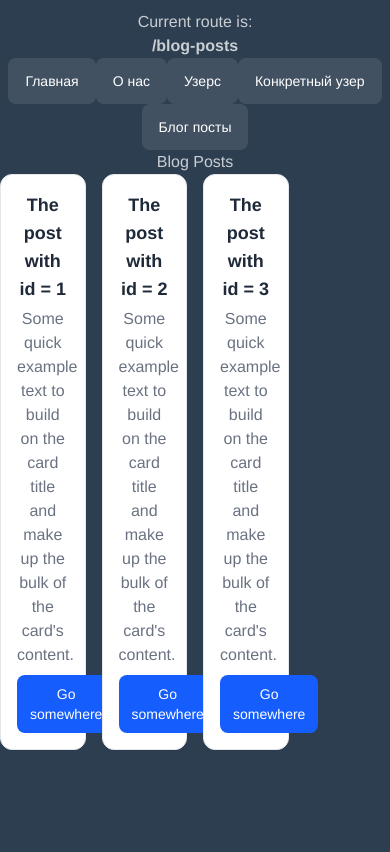
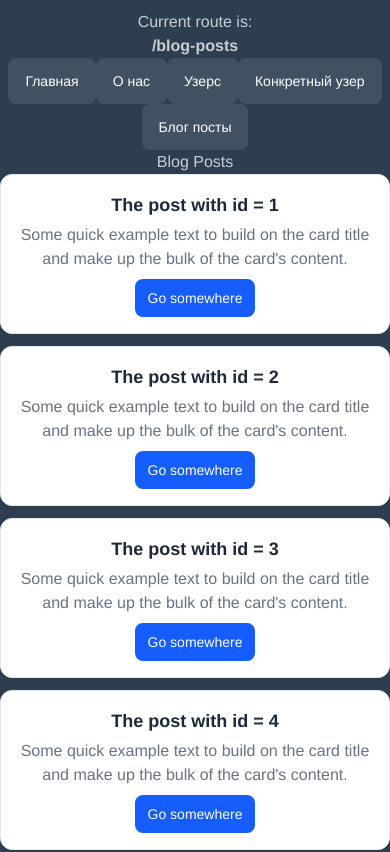
Before and after one commit to AndrewMZ6/test1app, a Vue app: page /blog-posts in a window 390 px wide. Shown: the top 852 px of the page. Built offline with nearby package versions, Linux system fonts and the light colour scheme.

Commit message:
style(BlogPosts): update grid layout for improved responsiveness and adjust spacing

```diff
--- a/src/views/BlogPosts.vue
+++ b/src/views/BlogPosts.vue
@@ -1,7 +1,7 @@
 <template>
     <div>
         <h1>Blog Posts</h1>
-        <div class="grid grid-cols-4 gap-4">
+        <div class="grid lg:grid-cols-3 md:grid-cols-2 gap-3">
             <div v-for="post in posts" :key="post.id">
                 <BlogPost :id="post.id" />
             </div>
@@ -16,5 +16,11 @@
         { id: '1' },
         { id: '2' },
         { id: '3' },
+        { id: '4' },
+        { id: '5' },
+        { id: '6' },
+        { id: '7' },
+        { id: '8' },
+        { id: '9' },
     ]
 </script>
```
